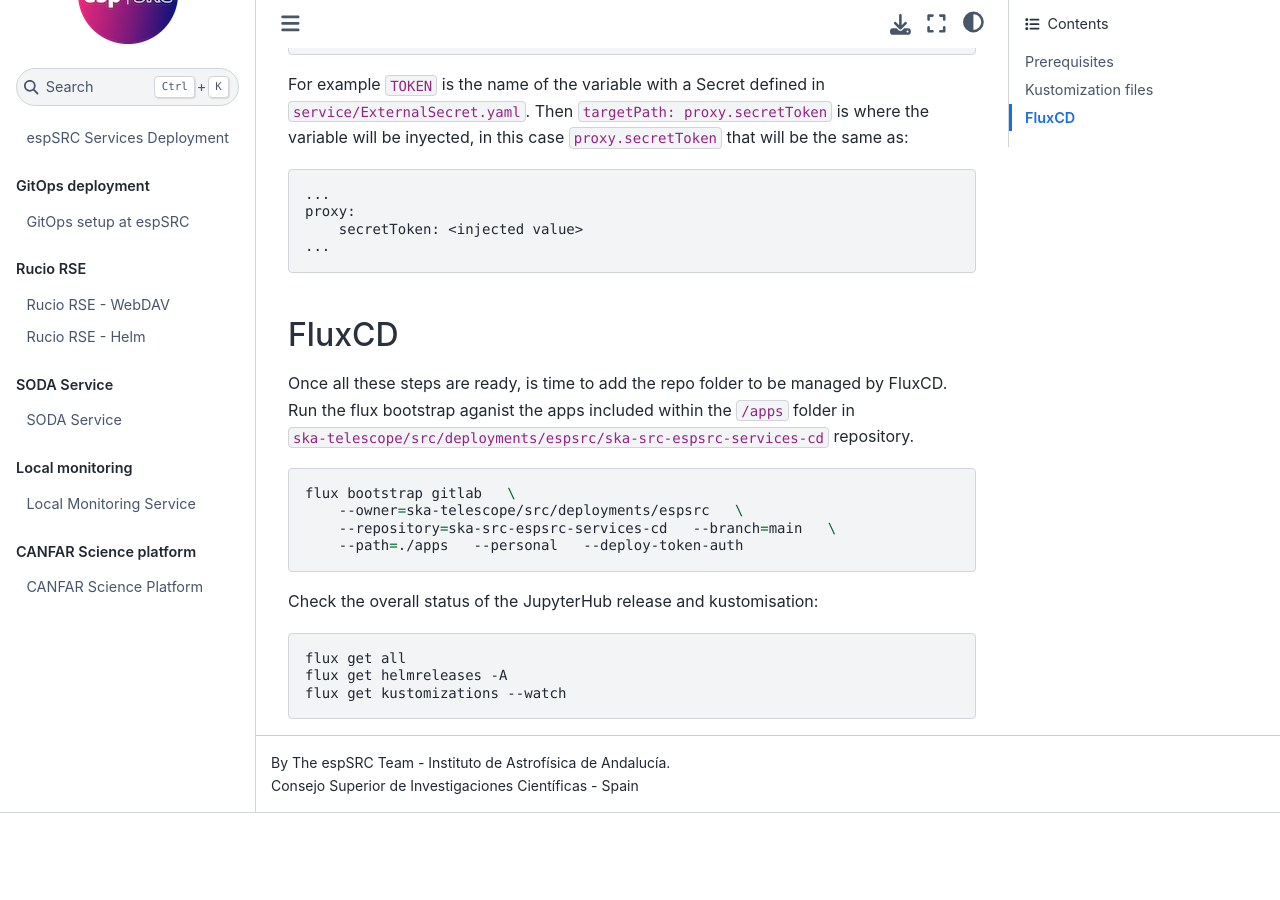
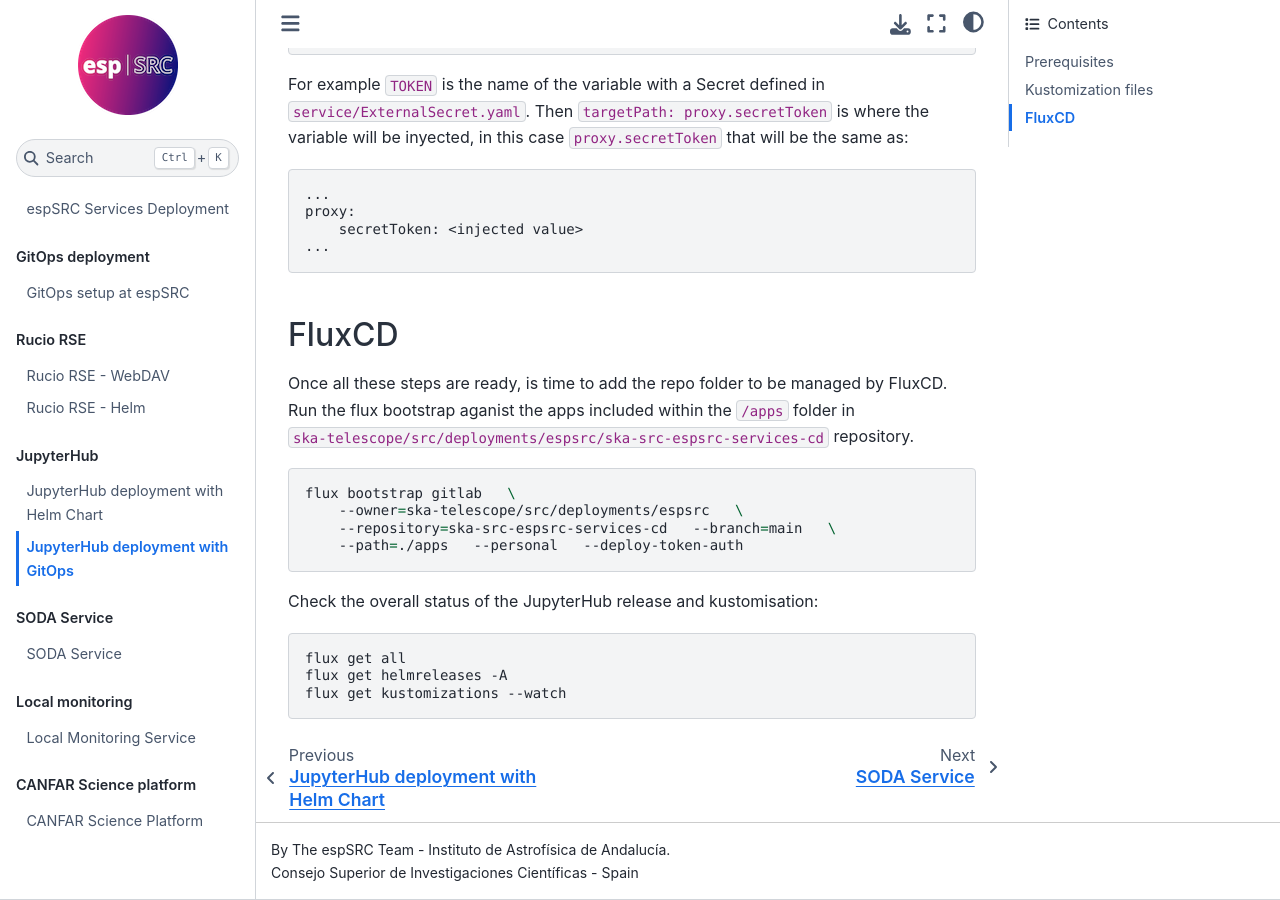
Before and after one commit to ska-telescope/ska-src-espsrc-services-cd, a Sphinx documentation site: the page built from docs/deployments/jupyterhub/gitops.rst, in a window 1280 px wide and 900 px high, scrolled down 5084 px. Built offline with Sphinx 7.4.7 and the Sphinx Book theme 1.1.4, drawn with Linux system fonts in a browser that asks for light colours; pages that are not in the unit, such as notebooks, are missing from menus; before the commit the page ends 5897 px from its top, so only the background shows below that.

Commit message:
JupyterHub in the left TOC

```diff
--- a/docs/index.rst
+++ b/docs/index.rst
@@ -66,8 +66,8 @@ Currently the service is connected through a proxy that redirects requests from
   :maxdepth: 2
   :hidden:
 
-  deployments/jupyter/helm
-  deployments/jupyter/gitops
+  deployments/jupyterhub/helm
+  deployments/jupyterhub/gitops
 
 JupyterHub
 ----------
```
